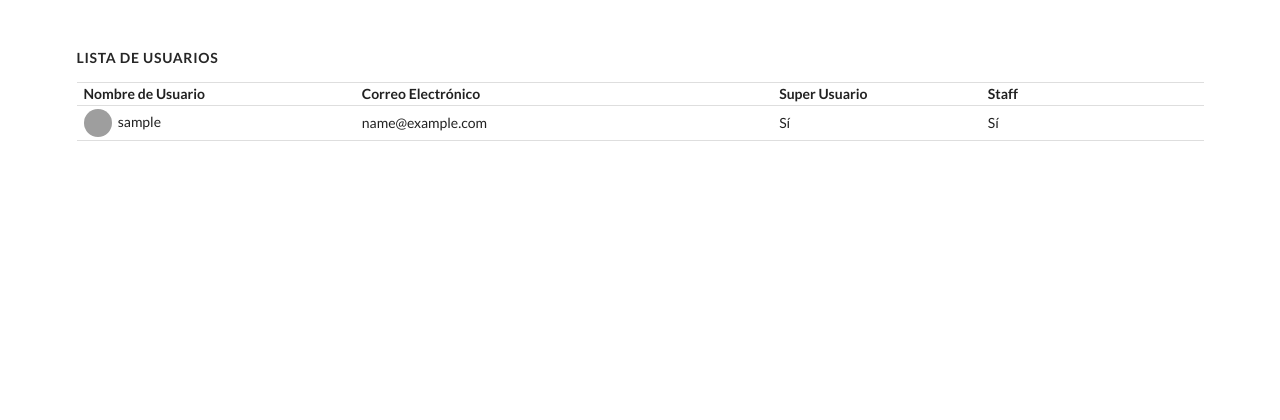
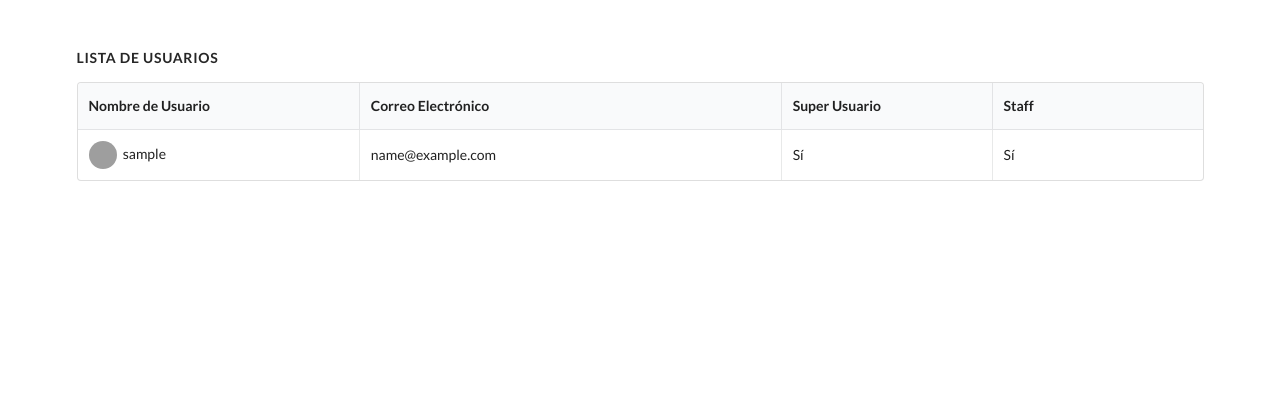
Before and after one commit to Frankfuurt/Residencial-App, a Django app: page /users/ in a window 1280 px wide. Shown: the top 420 px of the page. Run offline with Django 5.2, Linux system fonts and the light colour scheme; the visitor is signed in with stand-in values (Sample User, id 1); data comes from the database, SQL or seed files in the repository; grey boxes are pictures that could not be loaded.

Commit message:
Update residencialApp/home/templates/home/users.html
Co-authored-by: coderabbitai[bot] <136622811+coderabbitai[bot]@users.noreply.github.com>

```diff
--- a/residencialApp/home/templates/home/users.html
+++ b/residencialApp/home/templates/home/users.html
@@ -12,33 +12,30 @@
     <div class="ui container" style="margin-top: 50px;">
         <h3 class="ui hidden divider">Lista de Usuarios</h3>
         <div class="ui hidden divider"></div>
-        <tbody>
-            <div class="ui celled list">
-                <!-- Encabezados -->
-                <div class="item">
-                    <div class="ui grid" style="width: 100%; font-weight: bold;">
-                        <div class="four wide column">Nombre de Usuario</div>
-                        <div class="six wide column">Correo Electrónico</div>
-                        <div class="three wide column">Super Usuario</div>
-                        <div class="three wide column">Staff</div>
-                    </div>
-                </div>
-
+        <table class="ui celled table">
+            <thead>
+                <tr>
+                    <th class="four wide">Nombre de Usuario</th>
+                    <th class="six wide">Correo Electrónico</th>
+                    <th class="three wide">Super Usuario</th>
+                    <th class="three wide">Staff</th>
+                </tr>
+            </thead>
+            <tbody>
                 <!-- Fila 1 -->
                 {% for user in users %}
-                <div class="item">
-                    <div class="ui grid" style="width: 100%; align-items: center;">
-                        <div class="four wide column">
-                            <img class="ui avatar image" src="/images/avatar/small/helen.jpg">
-                            {{ user.username }}
-                        </div>
-                        <div class="six wide column">{{ user.email }}</div>
-                        <div class="three wide column">{{ user.is_superuser|yesno:"Sí,No" }}</div>
-                        <div class="three wide column">{{ user.is_staff|yesno:"Sí,No" }}</div>
-                    </div>
-                </div>
+                <tr>
+                    <td>
+                        <img class="ui avatar image" src="/images/avatar/small/helen.jpg">
+                        {{ user.username }}
+                    </td>
+                    <td>{{ user.email }}</td>
+                    <td>{{ user.is_superuser|yesno:"Sí,No" }}</td>
+                    <td>{{ user.is_staff|yesno:"Sí,No" }}</td>
+                </tr>
                 {% endfor %}
-        </tbody>
+            </tbody>
+        </table>
     </div>
 </body>
 
```
